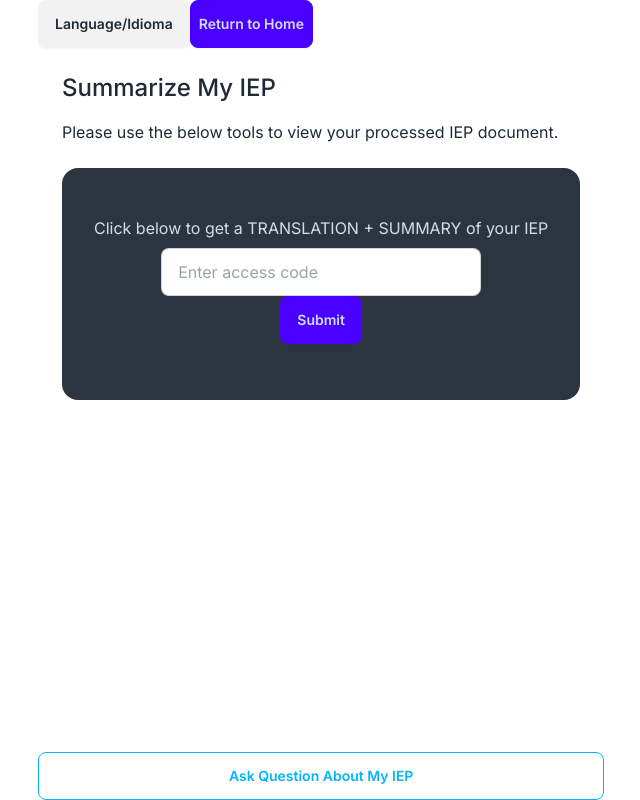
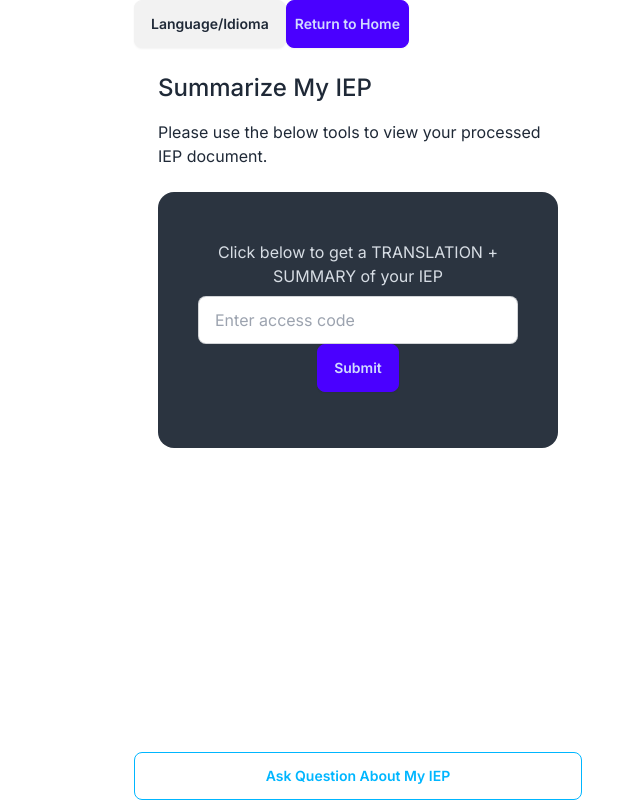
Before and after one commit to xuhongkang/aiep-frontend-dev, a Next.js app: page /en/workspace in a window 1280 px wide. Shown: the whole page, without its empty margins (282-922 px from the left). Built offline with nearby package versions, Linux system fonts and the light colour scheme.

Commit message:
changed chatbot to use as primary view

```diff
--- a/src/components/WorkspacePage.js
+++ b/src/components/WorkspacePage.js
@@ -13,7 +13,7 @@ export default function Workspace({goBackText, digestTitle, digestDescription, a
 
   return (
     <div className='w-screen flex justify-center'>
-      <div className="flex w-1/2 items-center h-screen">
+      <div className="flex w-full max-w-md md:w-1/2 items-center h-screen">
         <div className="flex flex-col h-full">
           <div className='flex'>
             <LocaleSwitcherModal className='flex-start'/>
```
